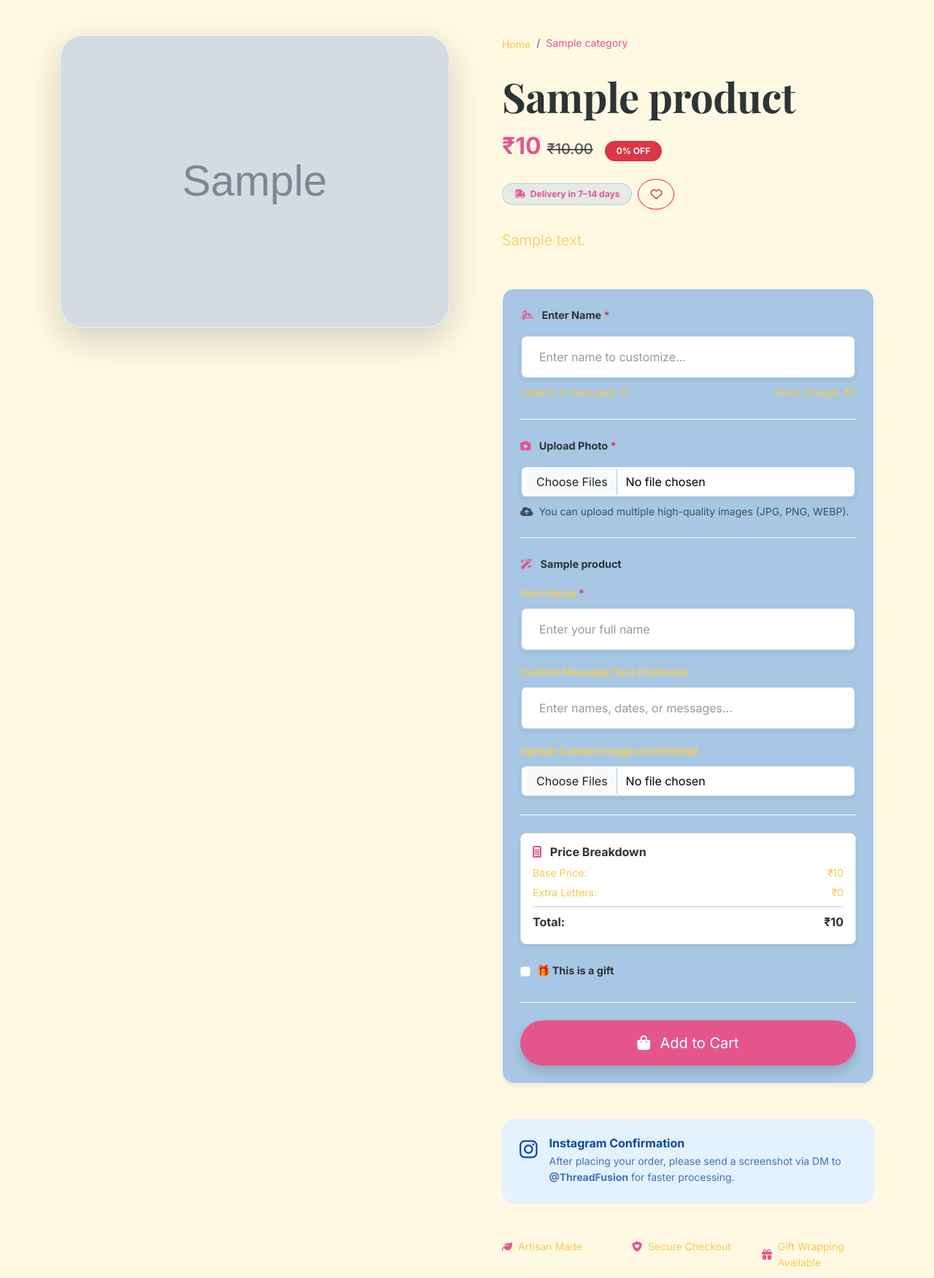
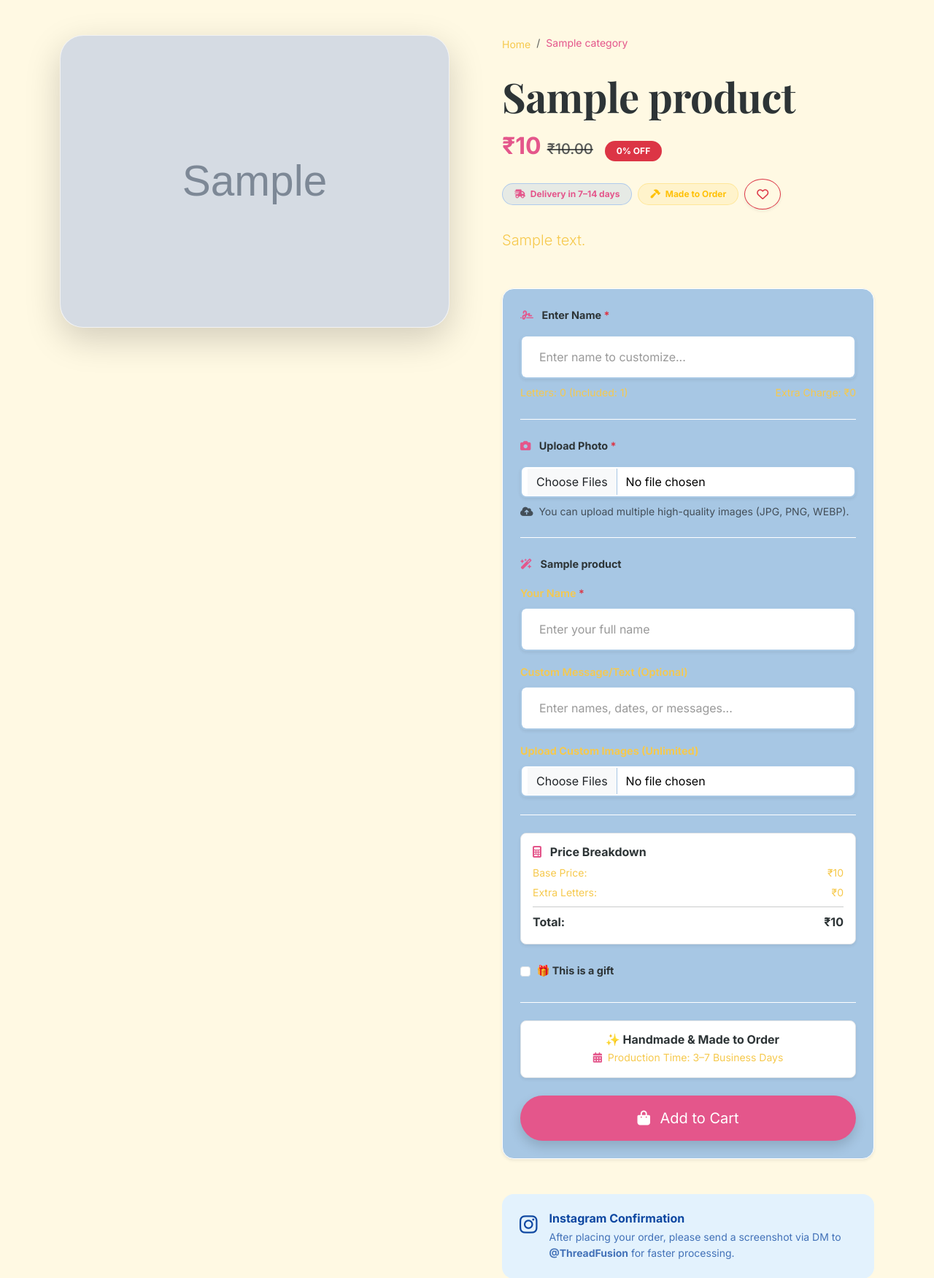
Before and after one commit to thale01/threadfusion, a Django app: page /product/1/ in a window 1280 px wide. Shown: the part 82-1833 px from the top of the page at 73% size. Run offline with Django 5.2, Linux system fonts and the light colour scheme; tables that the repository leaves empty hold one stand-in row (values such as "Sample post"); grey boxes marked "Sample" are stand-in pictures.

Commit message:
refactor: remove stock management and add production-based made-to-order system

```diff
--- a/setup_dev.py
+++ b/setup_dev.py
@@ -27,7 +27,6 @@ def setup():
             name='Ocean Mist Vase',
             description='A beautiful hand-thrown ceramic vase with a unique turquoise mist glaze. Perfect for dried flowers or as a standalone art piece.',
             price=45.00,
-            stock=10,
             customization_label='Engraving (Optional)'
         )
         # Use the generated image if it exists
--- a/shop/admin.py
+++ b/shop/admin.py
@@ -13,14 +13,14 @@ class ProductSizeInline(admin.TabularInline):
 
 @admin.register(Product)
 class ProductAdmin(admin.ModelAdmin):
-    list_display = ['name', 'category', 'price', 'original_price', 'stock', 'enable_size_selection', 'enable_name_pricing', 'enable_photo_upload', 'enable_custom_message', 'is_featured', 'available']
+    list_display = ['name', 'category', 'price', 'original_price', 'enable_size_selection', 'enable_name_pricing', 'enable_photo_upload', 'enable_custom_message', 'is_featured', 'available']
     list_filter = ['available', 'is_featured', 'created', 'updated', 'category', 'enable_size_selection', 'enable_name_pricing', 'enable_photo_upload', 'enable_custom_message']
-    list_editable = ['price', 'original_price', 'stock', 'available', 'is_featured']
+    list_editable = ['price', 'original_price', 'available', 'is_featured']
     search_fields = ['name', 'description', 'external_image_url']
     inlines = [ProductSizeInline]
     fieldsets = (
         ('General Info', {
-            'fields': ('category', 'name', 'description', 'price', 'original_price', 'image', 'external_image_url', 'stock', 'available', 'is_featured')
+            'fields': ('category', 'name', 'description', 'price', 'original_price', 'image', 'external_image_url', 'available', 'is_featured')
         }),
         ('Customization Switches', {
             'fields': ('enable_customization', 'customization_label', 'enable_size_selection', 'enable_name_pricing', 'enable_photo_upload', 'enable_custom_message')
--- a/shop/models.py
+++ b/shop/models.py
@@ -19,7 +19,6 @@ class Product(models.Model):
     price = models.DecimalField(max_digits=10, decimal_places=2, help_text="Current selling price")
     image = models.ImageField(upload_to='products/', blank=True, null=True)
     external_image_url = models.URLField(blank=True, null=True, help_text="Alternative to uploaded image (Google Drive/Image link)")
-    stock = models.IntegerField(default=0)
     customization_label = models.CharField(max_length=100, blank=True, help_text="Label for customization field (e.g. 'Enter name')")
     enable_customization = models.BooleanField(default=False)
     enable_size_selection = models.BooleanField(default=False)
--- a/shop/views.py
+++ b/shop/views.py
@@ -304,9 +304,6 @@ def checkout(request):
                 c_img.save()
                 image_count += 1
 
-            item.product.stock -= item.quantity
-            item.product.save()
-
         cart.items.all().delete()
         messages.success(request, "✔ Order placed successfully!")
         messages.info(request, "📸 Please send payment screenshot via WhatsApp for confirmation.")
--- a/templates/shop/product_detail.html
+++ b/templates/shop/product_detail.html
@@ -37,9 +37,12 @@
                     </div>
                 </div>
 
-                <div class="d-flex align-items-center gap-2 mb-4">
+                <div class="d-flex align-items-center flex-wrap gap-2 mb-4">
                     <span class="badge bg-primary bg-opacity-10 text-primary border border-primary border-opacity-25 px-3 py-2 rounded-pill small">
                         <i class="fa-solid fa-truck-fast me-1"></i> Delivery in 7–14 days
+                    </span>
+                    <span class="badge bg-warning bg-opacity-10 text-warning border border-warning border-opacity-25 px-3 py-2 rounded-pill small">
+                        <i class="fa-solid fa-hammer me-1"></i> Made to Order
                     </span>
                     <a href="{% url 'toggle_wishlist' product.id %}" class="btn {% if in_wishlist %}btn-danger{% else %}btn-outline-danger{% endif %} rounded-circle px-3 py-2 shadow-sm">
                         <i class="fa-{% if in_wishlist %}solid{% else %}regular{% endif %} fa-heart"></i>
@@ -156,14 +159,16 @@
                             </div>
                         </div>
 
+                        <!-- Production & Made to Order Info -->
+                        <div class="mt-3 mb-4 p-3 bg-white rounded-3 shadow-sm border border-accent text-center">
+                            <h6 class="fw-bold mb-1 text-main"><i class="fa-solid fa-sparkles text-primary me-2"></i> ✨ Handmade & Made to Order</h6>
+                            <p class="text-secondary small mb-0"><i class="fa-solid fa-calendar-days text-primary me-1"></i> Production Time: 3–7 Business Days</p>
+                        </div>
+
                         <div class="row g-3">
                             <div class="col-12">
-                                <button type="submit" class="btn btn-primary btn-lg w-100 py-3 rounded-pill shadow" {% if product.stock <= 0 %}disabled{% endif %}>
-                                    {% if product.stock > 0 %}
-                                        <i class="fa-solid fa-bag-shopping me-2"></i> Add to Cart
-                                    {% else %}
-                                        Out of Stock
-                                    {% endif %}
+                                <button type="submit" class="btn btn-primary btn-lg w-100 py-3 rounded-pill shadow">
+                                    <i class="fa-solid fa-bag-shopping me-2"></i> Add to Cart
                                 </button>
                             </div>
                         </div>
```
Also changed, not shown: shop/migrations/0004_remove_product_stock.py (added).
